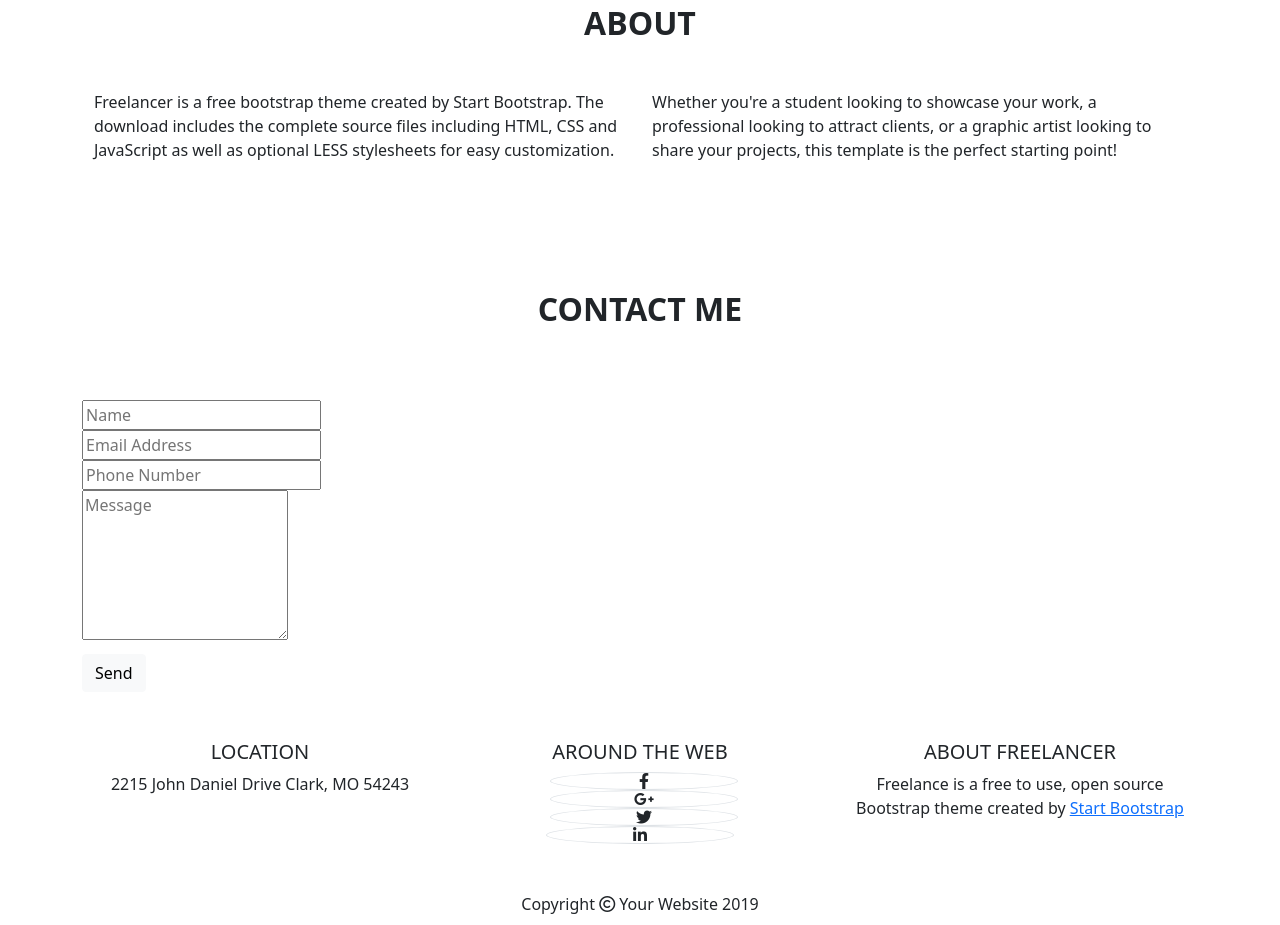
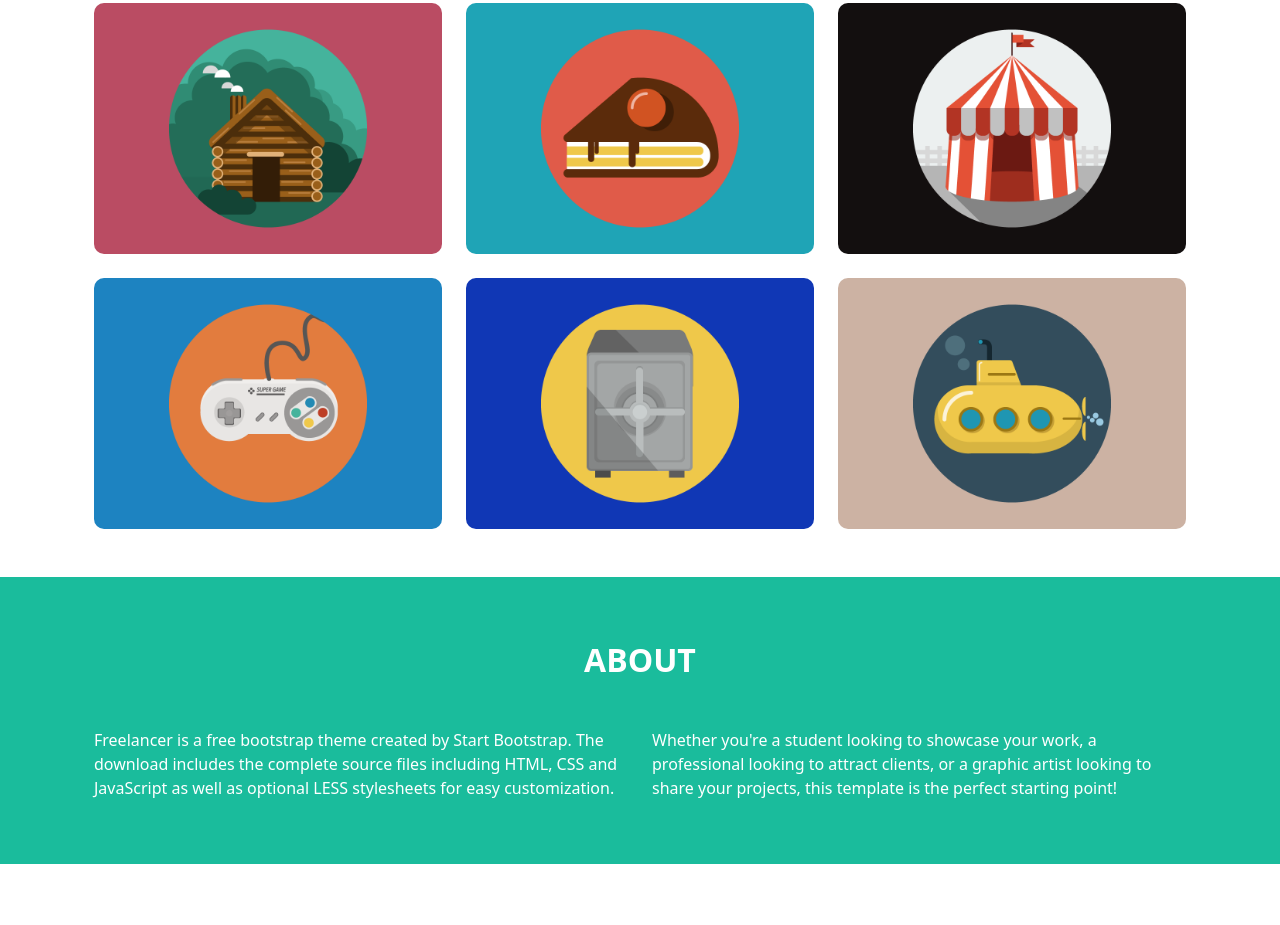
Before and after one commit to davidedev04/html-css-bootstrap-freelancer, a plain HTML site: page index.html in a window 1280 px wide. Shown: the part 576-1501 px from the top of the page. Drawn offline with nearby package versions, Linux system fonts and the light colour scheme.

Commit message:
fine esercizio

```diff
--- a/css/style.css
+++ b/css/style.css
@@ -1,13 +1,61 @@
 /* stili header */
 
-.nav_up{
+.nav_up {
     background-color: #2c3e50;
 
     /* debug */
     min-height: 80px;
 }
 
-.flex_navup{
-    display: flex;
-    justify-content: space-between;
+.tendina_right {
+    width: 40px;
+    height: 35px;
+    color: #888888;
 }
+
+.color_white {
+    color: #fff;
+}
+
+.color_aqua {
+    background-color: #1abc9c;
+}
+
+.img_jumbo {
+    width: 200px;
+}
+
+.card_img {
+    width: 100%;
+    border-radius: 10px;
+}
+
+.input_style {
+    width: 100%;
+    padding: 7px 0;
+    border: none;
+    border-bottom: 1px solid #cccccc;
+}
+
+.back_color {
+    background-color: #1abc9c;
+    color: #fff;
+}
+
+.back_grey_light {
+    background-color: #3a546d;
+}
+
+.back_grey_strong {
+    background-color: #2c3e50;
+}
+
+.icon_social {
+    width: 40px;
+    height: 40px;
+}
+
+.link_bottom{
+    text-decoration: none;
+    color: #1abc9c;
+}
```
Also changed, not shown: img/avatar.svg (added), img/cabin.png (added), img/cake.png (added), img/circus.png (added), img/game.png (added), img/safe.png (added), img/submarine.png (added).
